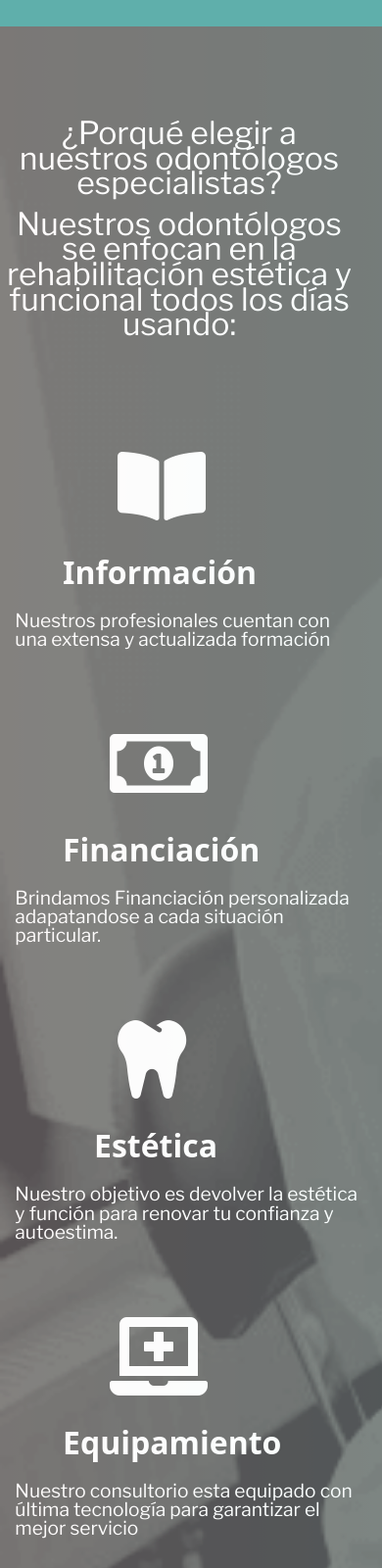
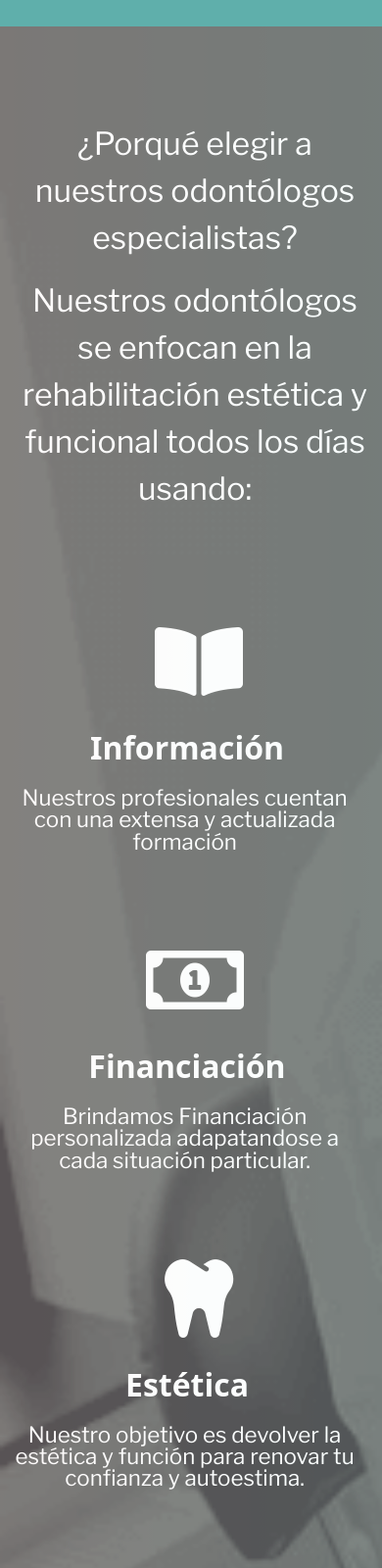
Before and after one commit to ceciamura/smileLabCba, a website: page index.html in a window 390 px wide. Shown: the part 1120-2720 px from the top of the page at 98% size. Drawn offline with nearby package versions, Linux system fonts and the light colour scheme.

Commit message:
cambios en responsive

```diff
--- a/index.html
+++ b/index.html
@@ -160,22 +160,22 @@
         </article>
     </div>
     <div class="row">
-        <div class="col-12 col-sm-6 col-md-3">
+        <div class="contenedorcito col-12 col-sm-6 col-md-3">
             <i class="fas fa-book-open  iconos iconos--info"></i>
             <p  class="iconos__texto--titulo iconos__texto--info">Información</p>
             <p class="iconos__texto">Nuestros profesionales cuentan con una extensa y actualizada formación</p>
     </div>
-    <div class="col-12 col-sm-6 col-md-3">
+    <div class="contenedorcito col-12 col-sm-6 col-md-3">
             <i class="far fa-money-bill-alt  iconos iconos--financiacion"></i>
             <p class="iconos__texto--titulo iconos__texto--financiacion">Financiación </p>
             <p class="iconos__texto">Brindamos Financiación personalizada adapatandose a cada situación particular.</p>
     </div>
-    <div class="col-12 col-sm-6 col-md-3">
+    <div class="contenedorcito col-12 col-sm-6 col-md-3">
         <i class="fas fa-tooth  iconos iconos--diente"></i>
         <p class="iconos__texto--titulo iconos__texto--estetica">Estética</p>
         <p class="iconos__texto">Nuestro objetivo es devolver la estética y función para renovar tu confianza y autoestima.</p>
     </div>
-    <div class="col-12 col-sm-6 col-md-3" >
+    <div class="contenedorcito col-12 col-sm-6 col-md-3" >
         <i class="fas fa-laptop-medical  iconos iconos--equipo"></i>
         <p class="iconos__texto--titulo iconos__texto--equipo">Equipamiento</p>
         <p class="iconos__texto">Nuestro consultorio esta equipado con última tecnología para garantizar el mejor servicio</p>
--- a/scss/estilos.scss
+++ b/scss/estilos.scss
@@ -282,11 +282,11 @@
         padding-bottom: 7em;
 
     }
-    .iconos__texto{
+    /* .iconos__texto{
         font-size: 1.2rem;
 
     }
-
+     */
     .contenedorTestimonio{
         display: none;
     }
@@ -314,7 +314,26 @@
         top:0.5em;
         width: 5%;
     }
+    .tituloIconos{
+        line-height: 1.5;
+        margin-left: 0.5em;
+    }
 
+    .iconos__texto--titulo,
+    .iconos__texto,
+    .boton{
+        text-align: center;
+        margin-left: 0.5em;
+    }
+    .contenedorcito{
+        display: flex;
+        flex-direction: column;
+        justify-content: center;
+        align-items: center;
+    }
+    .iconos{
+        margin-right: 1em;
+    }
 
     }
 
@@ -328,6 +347,7 @@
         .iconos__texto--titulo{
             font-size: 1.5rem;
             margin-left: 0.5em;
+
         }
         .titulo{
             top:40px;
@@ -618,15 +638,16 @@ span {
         margin-left: auto;
         color:$colorAzul;
         border:$colorAzul solid 3px;
-
-
+        margin-bottom: 3em;
+        &:hover{
+            box-shadow: 0 0 10px rgba(0,0,0,0.53);
+        }
      }
  }
 /*footer*/
 
 footer{
     background-color: rgba(128, 128, 128,.5);
-
     line-height: 24px;
 }
 
```
Also changed, not shown: pages/estetica-y-blanqueamiento.html (+32 -0 lines), CSS/estilos.css, imagenes/bichectomia.jfif (added), imagenes/bichectomia1.jpg (added), imagenes/coronita.jpg (added), imagenes/coronita2.jpg (added), imagenes/coronita3.jpg (added), imagenes/implantes.jpg (deleted), imagenes/implantes2.jpg (deleted), imagenes/implantes6.jpg (added).
